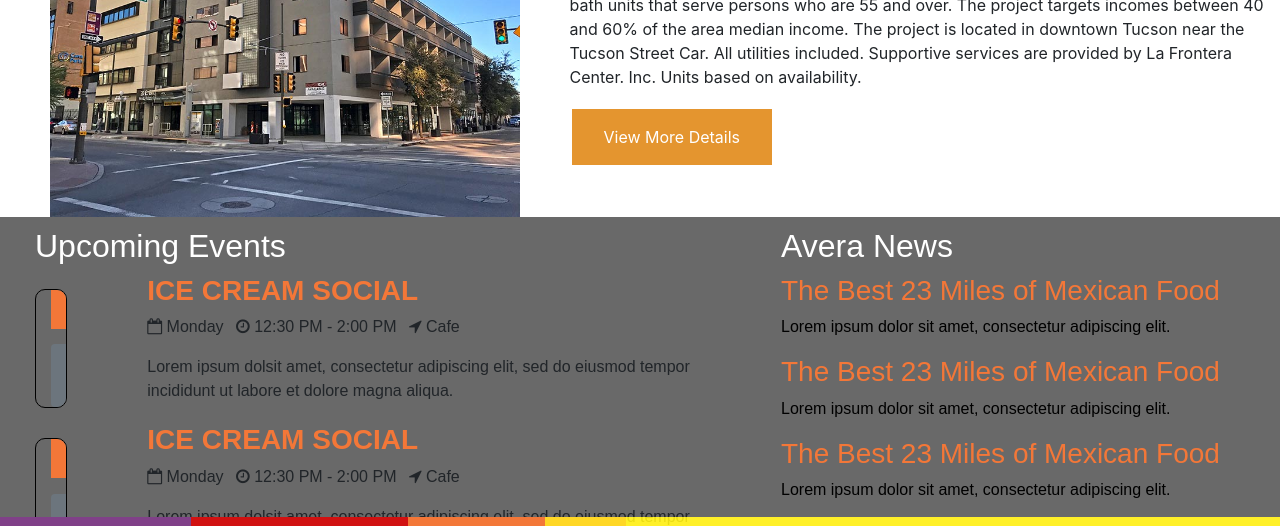
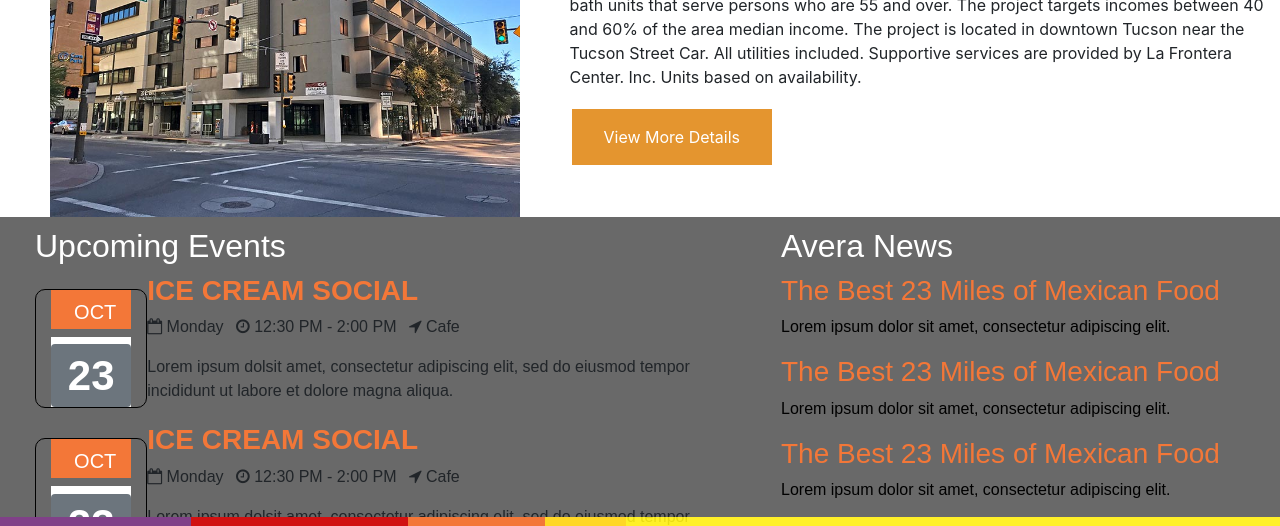
Before and after one commit to ttrulock1/ToddTrulockWebsite, a plain HTML site: page index.html in a window 1280 px wide. Shown: the part 2440-2966 px from the top of the page. Drawn offline with nearby package versions, Linux system fonts and the light colour scheme.

Commit message:
let's rip.

```diff
--- a/index.html
+++ b/index.html
@@ -197,7 +197,7 @@
         <div class="columnevents">
           <div class="container">
             <div class="row row-striped">
-            <div class="col-2 text-right">
+            <div class="col text-right">
                 <h2 class="month">OCT</h2>
                 <h1 class="display-4"><span class="badge badge-secondary">23</span></h1>
               </div>
@@ -220,7 +220,7 @@
       <div class="columnevents">
         <div class="container">
           <div class="row row-striped">
-          <div class="col-2 text-right">
+          <div class="col text-right">
               <h2 class="month">OCT</h2>
               <h1 class="display-4"><span class="badge badge-secondary">23</span></h1>
             </div>
```
